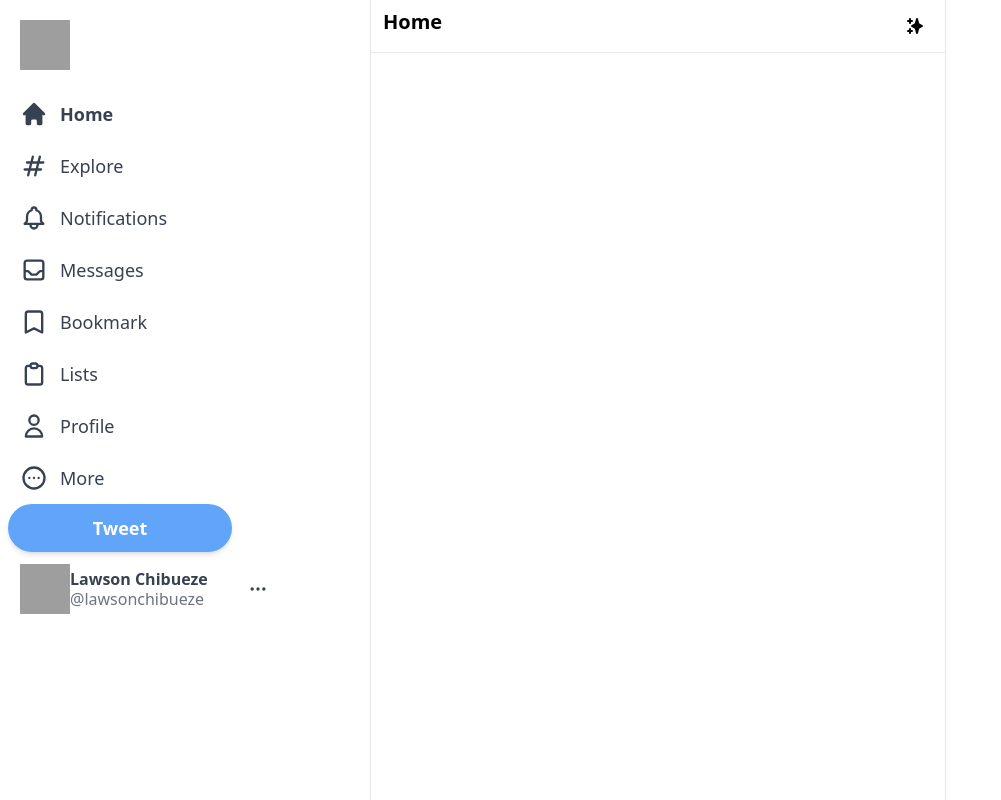
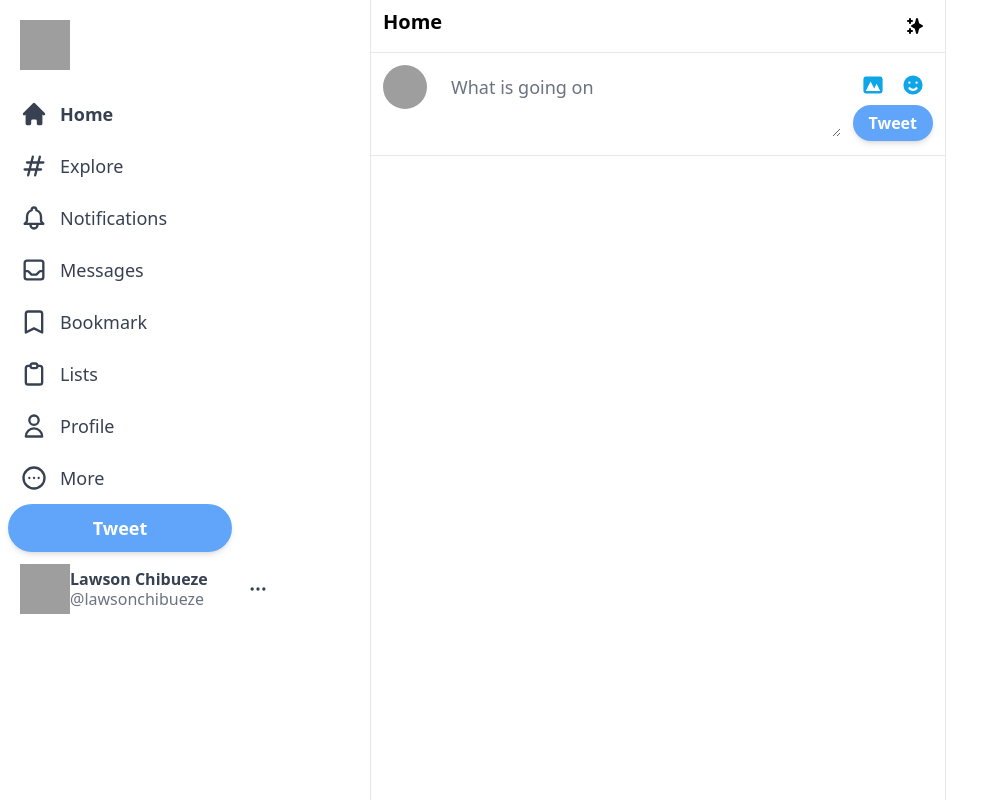
Before and after one commit to lawsonchibueze/twitter, a Next.js app: page / in a window 1280 px wide. Shown: the whole page, without its empty margins (0-1001 px from the left). Built offline with nearby package versions, Linux system fonts and the light colour scheme; grey boxes are pictures that could not be loaded.

Commit message:
Added the input section

```diff
--- a/components/Feed.js
+++ b/components/Feed.js
@@ -1,5 +1,6 @@
 import { SparklesIcon } from '@heroicons/react/solid'
 import React from 'react'
+import Input from './Input'
 
 const Feed = () => {
   return (
@@ -10,6 +11,7 @@
           <SparklesIcon className='h-5' />
         </div>
       </div>
+      <Input />
     </div>
   )
 }
--- /dev/null
+++ b/components/Input.js
@@ -0,0 +1,35 @@
+import React from 'react'
+import Image from 'next/image'
+import { EmojiHappyIcon, PhotographIcon } from '@heroicons/react/solid'
+
+const Input = () => {
+  return (
+    <div className='flex border-b border-gray-200 p-3 space-x-3'>
+      <img
+        src='https://pbs.twimg.com/media/Es_CjYVXEAA5Vnm.jpg'
+        alt='profile'
+        className=' h-11 w-11 rounded-full cursor-pointer hover:brightness-95'
+      />
+      <div className='w-full divide-y divide-gray-200'>
+        <textarea
+          rows='2'
+          placeholder='What is going on '
+          className='w-full border-none focus:ring-0 text-lg placeholder:gray-700 min-h-[50px] text-gray-700'
+        ></textarea>
+      </div>
+      <div>
+        <div className='w-full '>
+          <div className='flex'>
+            <PhotographIcon className='h-10 w-10 hoverEffect p-2 text-sky-500 hover:bg-sky-100' />
+            <EmojiHappyIcon className='h-10 w-10 hoverEffect p-2 text-sky-500 hover:bg-sky-100' />
+          </div>
+          <button className='bg-blue-400 text-white px-4 py-1.5 font-bold shadow-md rounded-full hover:brightness-95'>
+            Tweet
+          </button>
+        </div>
+      </div>
+    </div>
+  )
+}
+
+export default Input
--- a/package.json
+++ b/package.json
@@ -15,6 +15,7 @@
     "react-dom": "18.2.0"
   },
   "devDependencies": {
+    "@tailwindcss/forms": "^0.5.2",
     "autoprefixer": "^10.4.8",
     "eslint": "8.22.0",
     "eslint-config-next": "12.2.5",
--- a/tailwind.config.js
+++ b/tailwind.config.js
@@ -7,5 +7,5 @@
   theme: {
     extend: {},
   },
-  plugins: [],
+  plugins: [require('@tailwindcss/forms')],
 }
```
Also changed, not shown: 1 other file (tests, documents, lock files or other folders).
